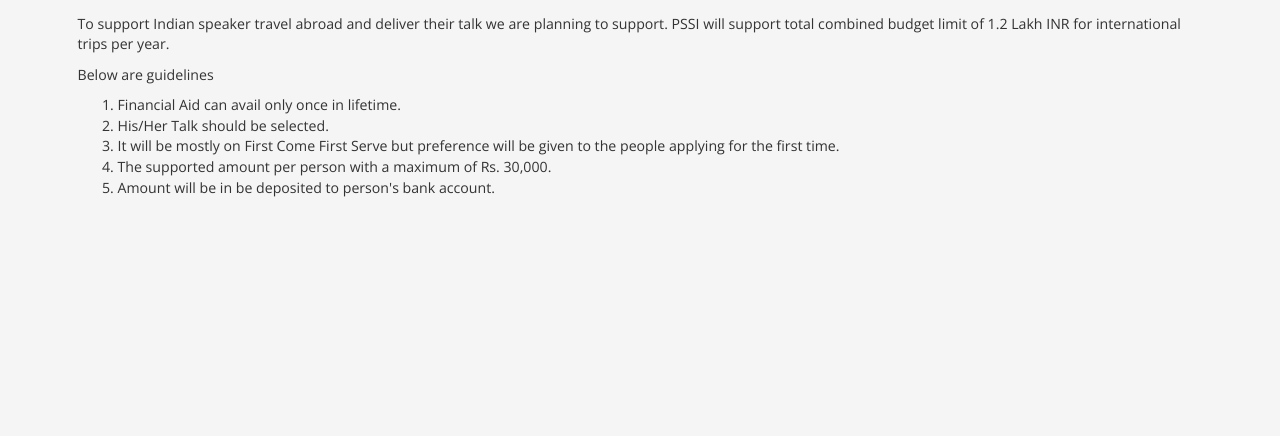
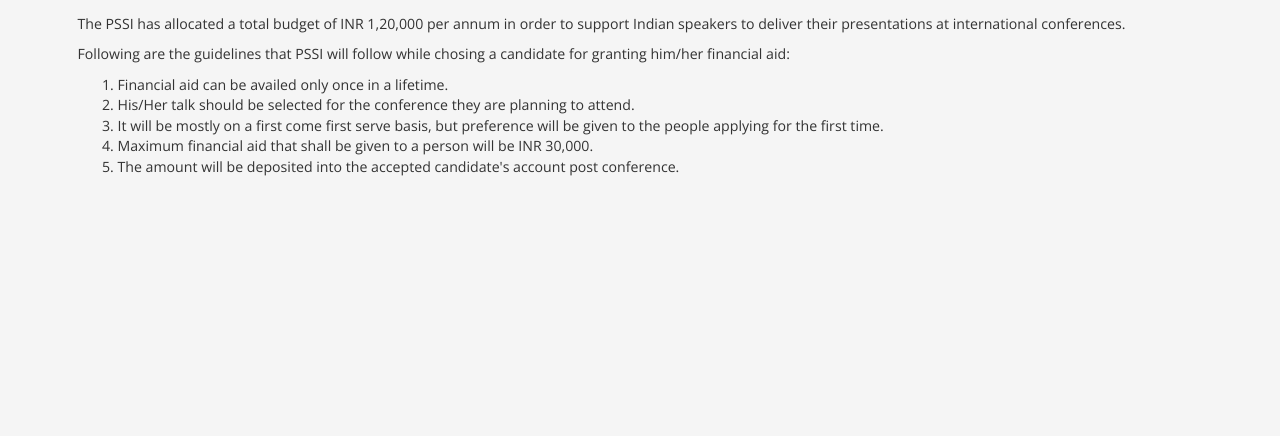
Before and after one commit to pythonindia/pssi.org.in, a Django app: page /financial/ in a window 1280 px wide. Shown: the part 326-764 px from the top of the page. Run offline with Django 3.2, Linux system fonts and the light colour scheme; some libraries are stand-ins or nearby versions.

Commit message:
Update financial.html

```diff
--- a/templates/financial.html
+++ b/templates/financial.html
@@ -16,15 +16,15 @@
 {% block content %}
 <section class="content">
 	<div class="push-4-bottom push-1-top">
-        <p>To support Indian speaker travel abroad and deliver their talk we are planning to support.
-        PSSI will support total combined budget limit of 1.2 Lakh INR for international trips per year.</p>
-        <p>Below are guidelines</p>
+        <p>The PSSI has allocated a total budget of INR 1,20,000 per annum in order to support Indian speakers
+        to deliver their presentations at international conferences.</p>
+        <p>Following are the guidelines that PSSI will follow while chosing a candidate for granting him/her financial aid:</p>
         <ol>
-            <li>Financial Aid can avail only once in lifetime.</li>
-            <li>His/Her Talk should be selected.</li>
-            <li>It will be mostly on First Come First Serve but preference will be given to the people applying for the first time.</li>
-            <li>The supported amount per person with a maximum of Rs. 30,000.</li>
-            <li>Amount will be in be deposited to person's bank account.</li>
+            <li>Financial aid can be availed only once in a lifetime.</li>
+            <li>His/Her talk should be selected for the conference they are planning to attend.</li>
+            <li>It will be mostly on a first come first serve basis, but preference will be given to the people applying for the first time.</li>
+            <li>Maximum financial aid that shall be given to a person will be INR 30,000.</li>
+            <li>The amount will be deposited into the accepted candidate's account post conference.</li>
         </ol>
     </div>
 </section>
```
